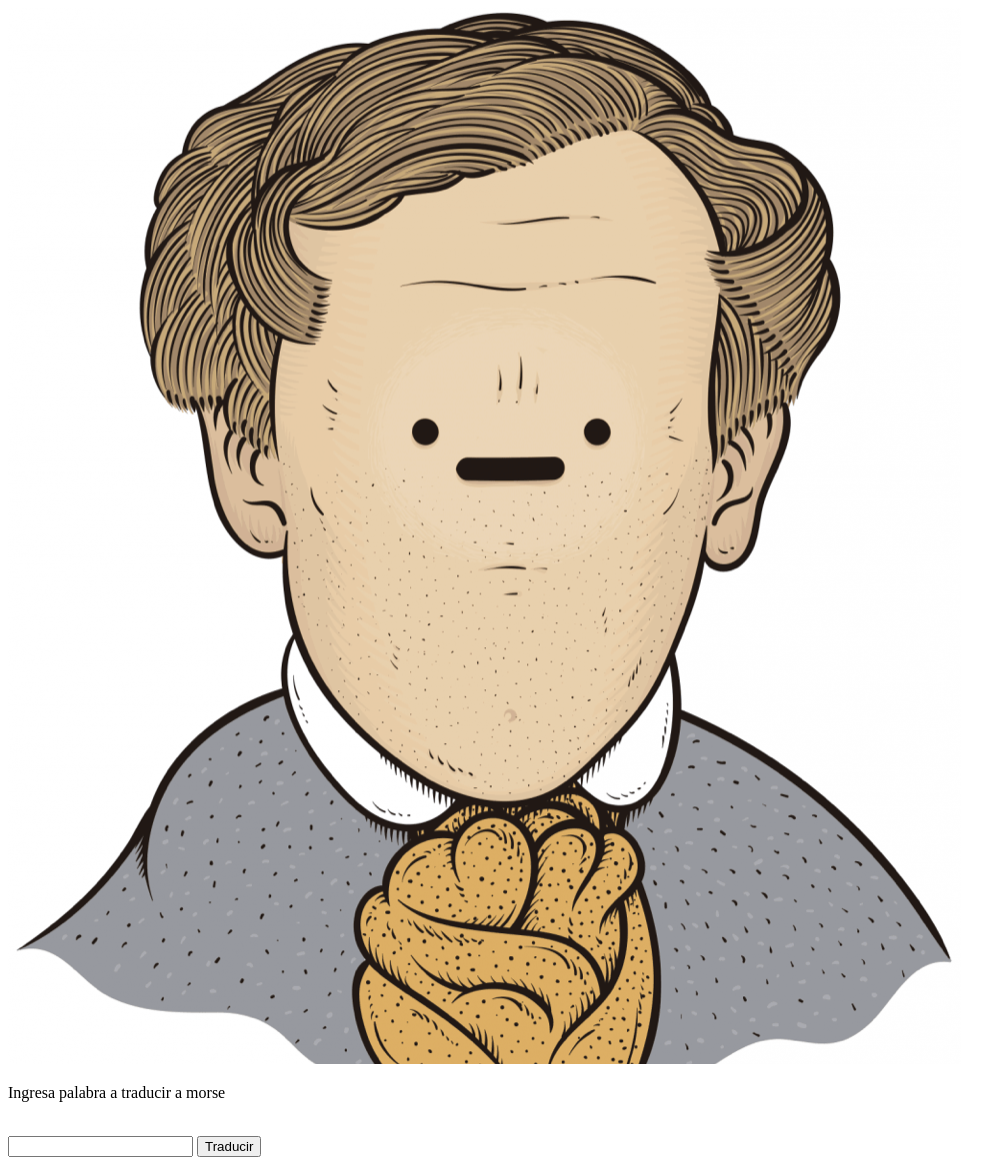
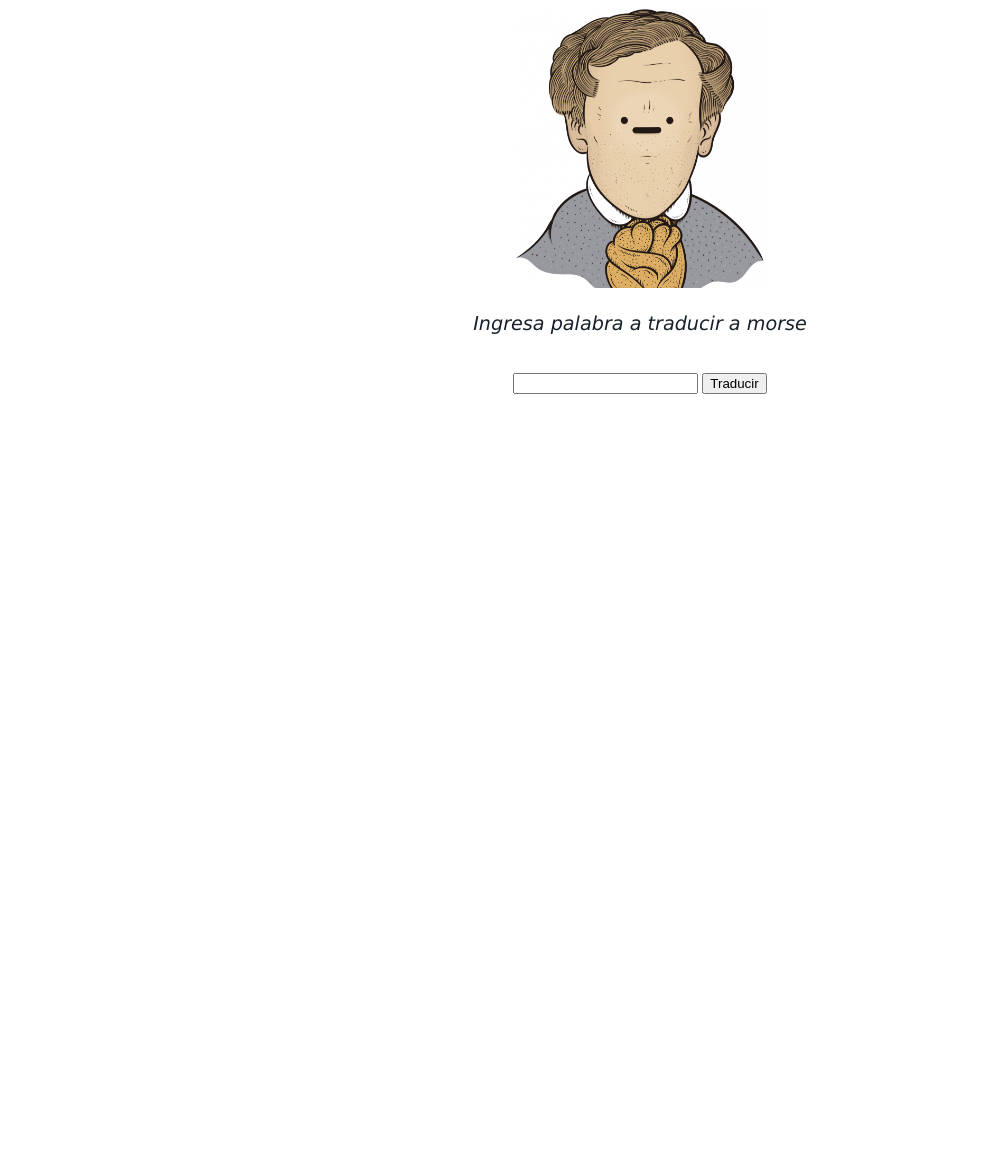
Before and after one commit to yerkogallardo/juan_morse, a Flask app: page / in a window 1280 px wide. Shown: the whole page, without its empty margins (0-1007 px from the left). After the commit the page ends 394 px from the top, so only its background shows below. Run offline with Flask 2, Linux system fonts and the light colour scheme.

Commit message:
Solución de bug con el uso de mayusculas y se añade archivo css para mejorar la visualización de la aplicación

```diff
--- a/morse_encoder.py
+++ b/morse_encoder.py
@@ -16,13 +16,13 @@ morse_dict = {
                     }
 
 def traductor_morse(val):
-    for i in val:
+    for i in val.lower():               # comprobación de caracteres que no estén en el diccionario
         if i in morse_dict:
             pass
         else:
             return(False)
 
-    separador = [x for x in val]
+    separador = [x for x in val.lower()]
     morse = [morse_dict[s]+" " for s in separador]
     palabra_morse = "".join(morse)
 
--- /dev/null
+++ b/static/css/main.css
@@ -0,0 +1,18 @@
+body {
+  /* background-color: gray; */
+  text-align: center;
+}
+
+img {
+ height: 20%;
+ width: 20%;
+ object-fit: contain;
+}
+
+p {
+  font-family: 'Lucida Sans', 'Lucida Sans Regular', 'Lucida Grande', 'Lucida Sans Unicode', Geneva, Verdana, sans-serif;
+  font-style: oblique;
+  color: #17202A  ;
+  font-size: 1.2em;
+  margin: 20px;
+}
--- a/templates/index.html
+++ b/templates/index.html
@@ -3,6 +3,7 @@
   <head>
 	<meta charset="UTF-8">
 	<title>Morse  Trad</title>
+  <link rel="stylesheet" href="{{ url_for('static', filename='css/main.css') }}">
   </head>
   <body>
 	<img src="{{ url_for('static', filename = 'images/SamuelMorse.png') }}">
```
Also changed, not shown: requirements.txt (added, +16 -0 lines), 1 other file.
